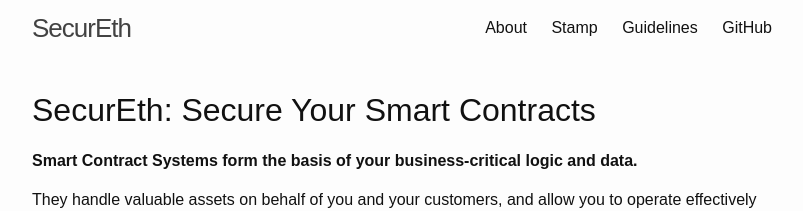
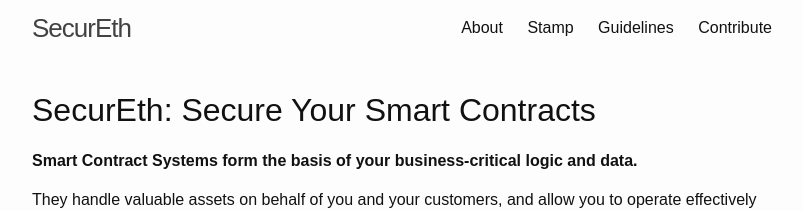
Before and after one commit to SecurEth/secureth.github.io, a Jekyll site: the page built from index.md, in a window 1280 px wide. Shown: the top 211 px of the page, without its empty margins (238-1041 px from the left). Built offline with Jekyll 4.4.1, drawn with Linux system fonts in a browser that asks for light colours; our own code applies the rules of GitHub Pages for plain Markdown files.

Commit message:
Updated github to contribute to be more formal

```diff
--- a/_data/navigation.yml
+++ b/_data/navigation.yml
@@ -7,5 +7,5 @@ main:
     url: /stamp/
   - title: "Guidelines"
     url: /guidelines/
-  - title: "GitHub"
+  - title: "Contribute"
     url: https://github.com/SecurEth/
```
